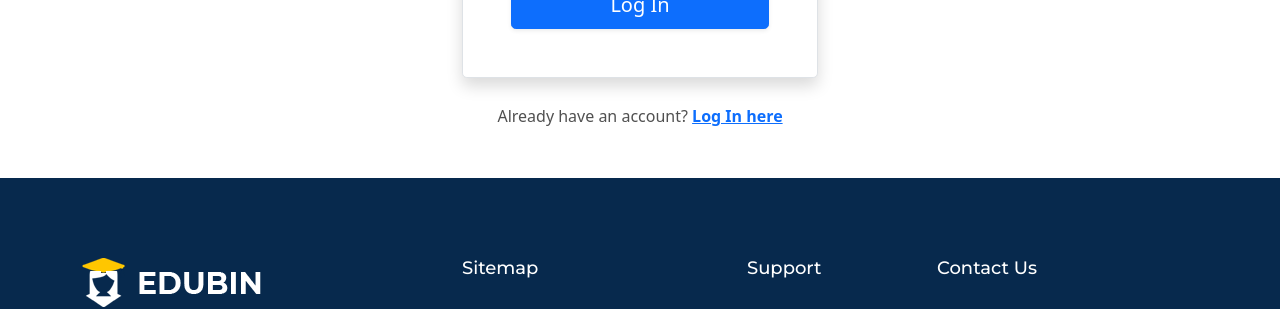
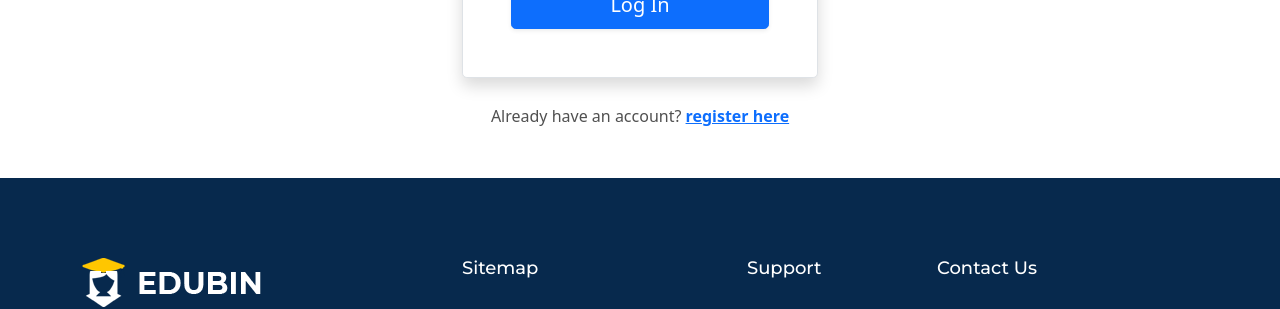
Before and after one commit to Abincjoseph20/LMS-Admin, a Django app: page /login/ in a window 1280 px wide. Shown: the part 1073-1382 px from the top of the page. Run offline with Django 5.2, Linux system fonts and the light colour scheme; some libraries are stand-ins or nearby versions.

Commit message:
chaage log

```diff
--- a/adminapp/urls.py
+++ b/adminapp/urls.py
@@ -2,6 +2,7 @@ from django.urls import path
 from . import views
 
 urlpatterns = [
+
     path('', views.register, name='register'),
     path('verify-otp/', views.verify_otp, name='verify_otp'),
     path('login/', views.login, name='login'),
--- a/templates/base-1.html
+++ b/templates/base-1.html
@@ -233,7 +233,7 @@
                                 {% else %}
 
                                 <div class="button float-left" style="margin-top:10px;">
-                                    <a href="#" class="main-btn">Login</a>
+                                    <a href="{% url 'login' %}" class="main-btn">Login</a>
                                 </div>
                                 {% endif %}
 
--- a/templates/registration/login1.html
+++ b/templates/registration/login1.html
@@ -82,7 +82,7 @@
 
             <p class="text-center mt-4 mb-0">
                 Already have an account?
-                <a class="text-primary fw-bold" href="{% url 'login' %}">Log In here</a>
+                <a class="text-primary fw-bold" href="{% url 'register' %}">register here</a>
                 {% csrf_token %}
             </p>
         </div>
```
Also changed, not shown: db.sqlite3.
